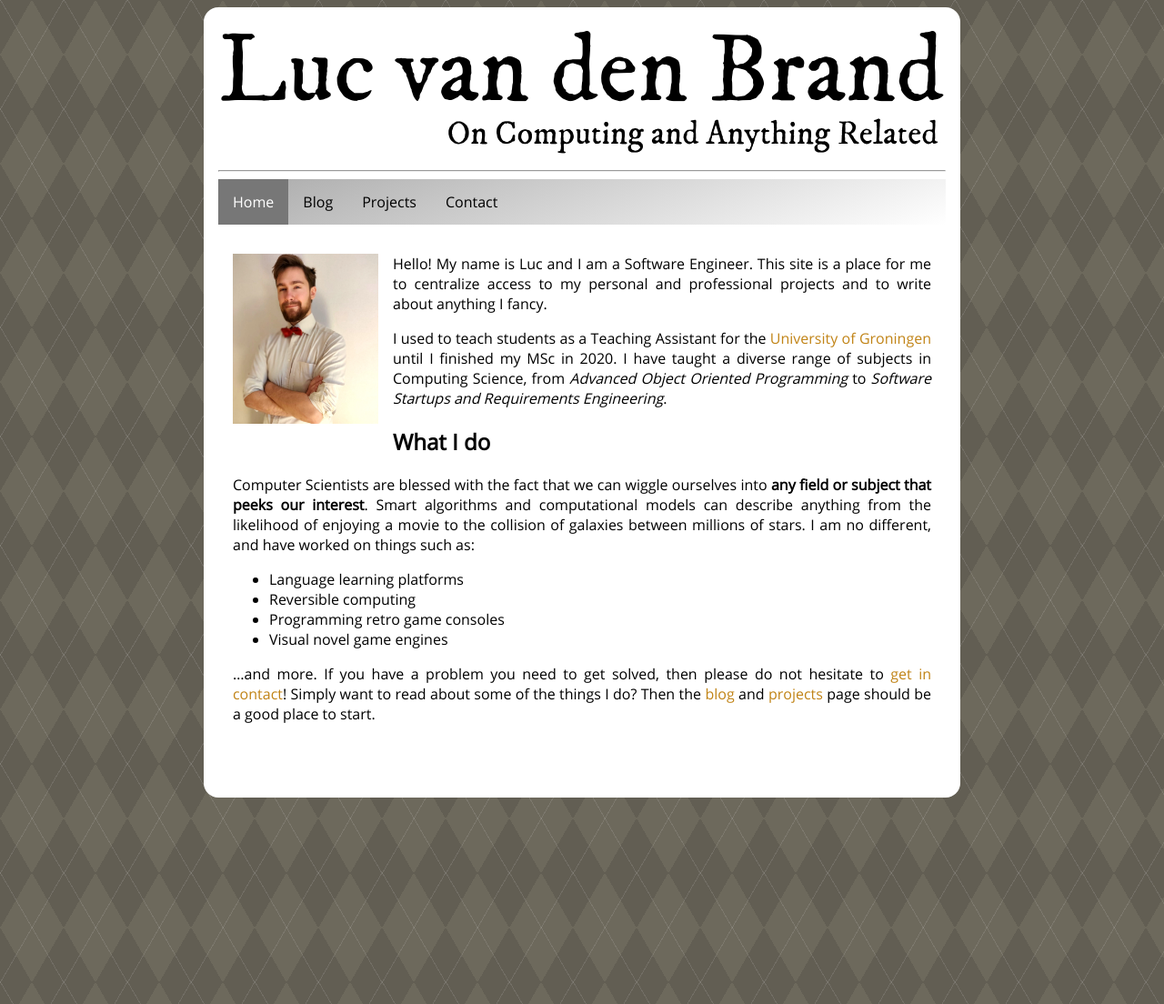
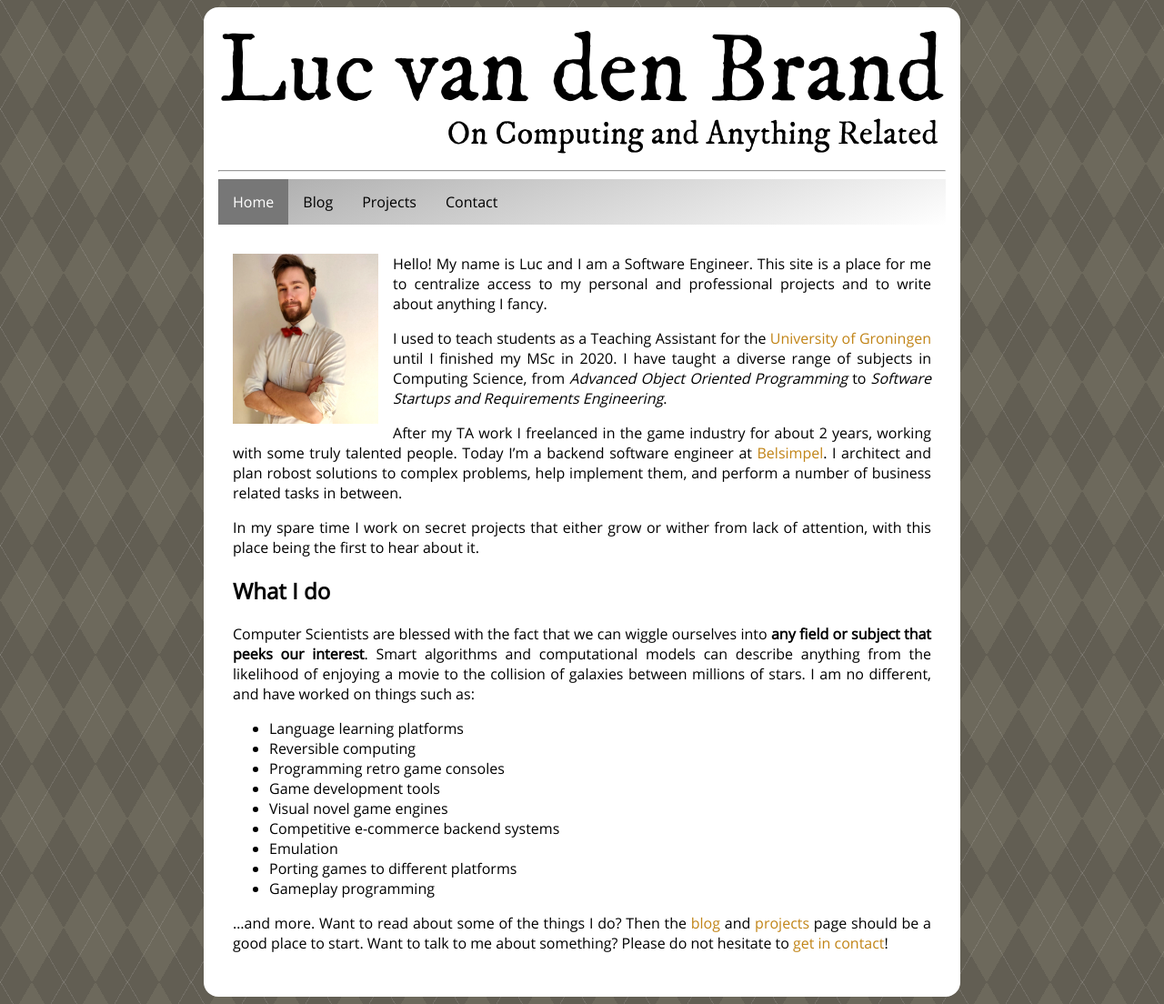
Before and after one commit to LucvandenBrand/lucvandenbrand.github.io, a Jekyll site: the page built from index.md, in a window 1280 px wide. Shown: the whole page at 91% size. Built offline with Jekyll 4.4.1, drawn with Linux system fonts in a browser that asks for light colours.

Commit message:
Updated the index.

```diff
--- a/index.md
+++ b/index.md
@@ -9,12 +9,21 @@ Hello! My name is Luc and I am a Software Engineer. This site is a place for me
 
 I used to teach students as a Teaching Assistant for the [University of Groningen](https://www.rug.nl) until I finished my MSc in 2020. I have taught a diverse range of subjects in Computing Science, from _Advanced Object Oriented Programming_ to _Software Startups and Requirements Engineering_.
 
+After my TA work I freelanced in the game industry for about 2 years, working with some truly talented people. Today I'm a backend software engineer at [Belsimpel](https://www.belsimpel.nl/). I architect and plan robost solutions to complex problems, help implement them, and perform a number of business related tasks in between.
+
+In my spare time I work on secret projects that either grow or wither from lack of attention, with this place being the first to hear about it.
+
 ## What I do
 Computer Scientists are blessed with the fact that we can wiggle ourselves into **any field or subject that peeks our interest**. Smart algorithms and computational models can describe anything from the likelihood of enjoying a movie to the collision of galaxies between millions of stars. I am no different, and have worked on things such as:
 
 - Language learning platforms
 - Reversible computing
 - Programming retro game consoles
+- Game development tools
 - Visual novel game engines
+- Competitive e-commerce backend systems
+- Emulation
+- Porting games to different platforms
+- Gameplay programming
 
-...and more. If you have a problem you need to get solved, then please do not hesitate to [get in contact](/contact)! Simply want to read about some of the things I do? Then the [blog](/blog) and [projects](/projects) page should be a good place to start.
+...and more. Want to read about some of the things I do? Then the [blog](/blog) and [projects](/projects) page should be a good place to start. Want to talk to me about something? Please do not hesitate to [get in contact](/contact)!
```
